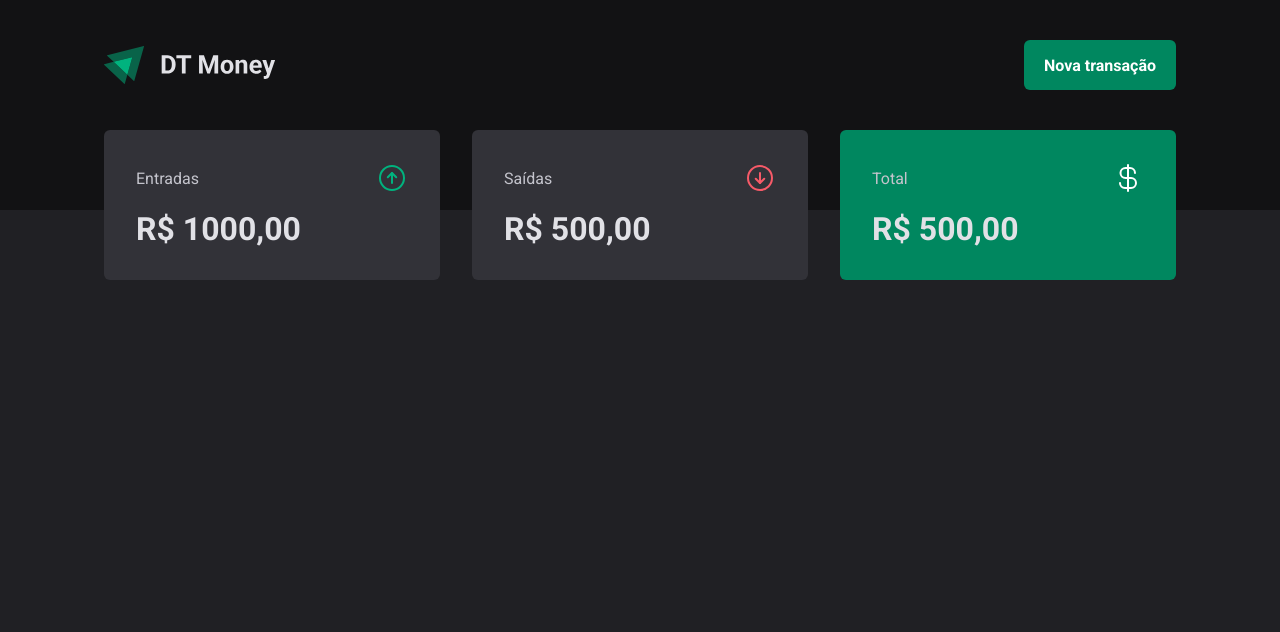
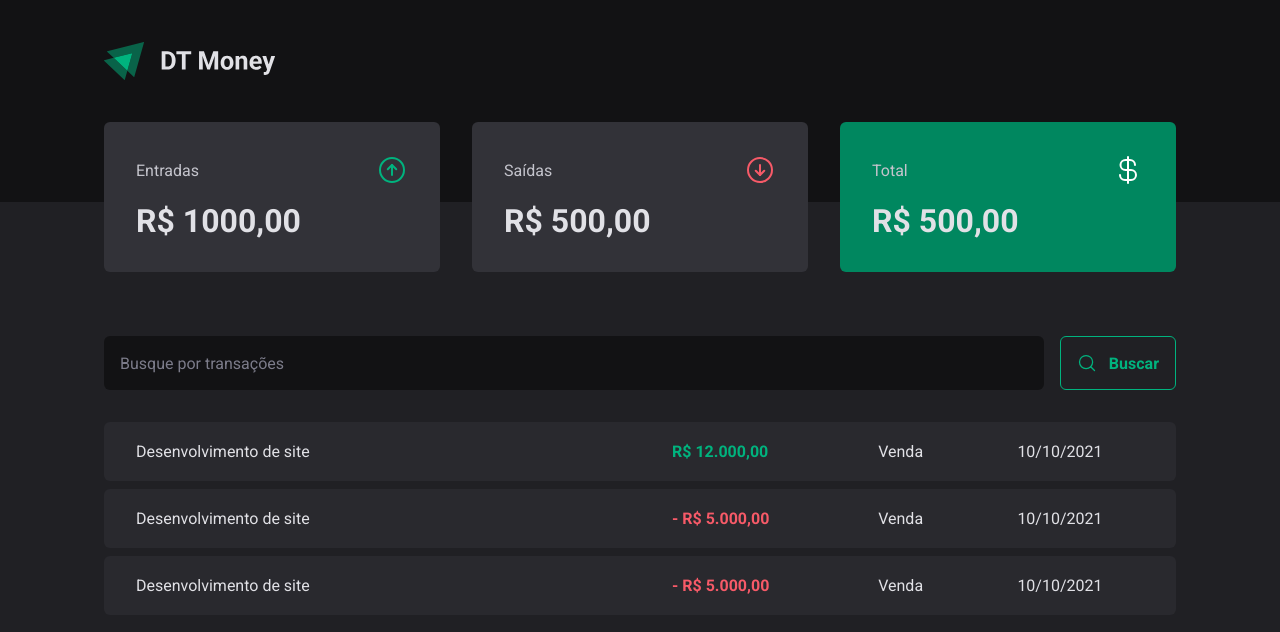
Before and after one commit to VitorFernandes-JS/03-dt-money, a React (Vite) app: page / in a window 1280 px wide. Shown: the top 632 px of the page. Built offline with nearby package versions, Linux system fonts and the light colour scheme.

Commit message:
feat: radix in project

```diff
--- a/package.json
+++ b/package.json
@@ -9,6 +9,7 @@
     "preview": "vite preview"
   },
   "dependencies": {
+    "@radix-ui/react-dialog": "^1.0.2",
     "phosphor-react": "^1.4.1",
     "react": "^18.2.0",
     "react-dom": "^18.2.0",
--- a/src/components/Header/index.tsx
+++ b/src/components/Header/index.tsx
@@ -1,4 +1,5 @@
 import { HeaderContainer, HeaderContent, NewTransactionButton } from "./styles";
+import * as Dialog from "@radix-ui/react-dialog";
 import logoImg from "../../assets/logo.svg";
 
 export function Header() {
@@ -6,7 +7,10 @@
     <HeaderContainer>
       <HeaderContent>
         <img src={logoImg} />
-        <NewTransactionButton>Nova transação</NewTransactionButton>
+
+        <Dialog.Root>
+
+        </Dialog.Root>
       </HeaderContent>
     </HeaderContainer>
   );
--- /dev/null
+++ b/src/pages/Transactions/components/SearchForm/index.tsx
@@ -0,0 +1,14 @@
+import { SearchFormContainer } from "./styles";
+import { MagnifyingGlass } from "phosphor-react";
+
+export function SearchForm() {
+  return (
+    <SearchFormContainer>
+      <input placeholder="Busque por transações"></input>
+      <button type="submit">
+        <MagnifyingGlass size={20} />
+        Buscar
+      </button>
+    </SearchFormContainer>
+  );
+}
--- /dev/null
+++ b/src/pages/Transactions/components/SearchForm/styles.ts
@@ -0,0 +1,40 @@
+import styled from "styled-components";
+
+export const SearchFormContainer = styled.form`
+  display: flex;
+  gap: 1rem;
+
+  input {
+    flex: 1;
+    border: 0;
+    padding: 1rem;
+    background: ${(props) => props.theme["gray-900"]};
+    color: ${(props) => props.theme["gray-300"]};
+    border-radius: 6px;
+
+    &::placeholder {
+      color: ${(props) => props.theme["gray-500"]};
+    }
+  }
+
+  button {
+    display: flex;
+    align-items: center;
+    gap: 0.75rem;
+    padding: 1rem;
+    border-radius: 6px;
+
+    border: 1px solid ${(props) => props.theme["green-300"]};
+    background: transparent;
+    color: ${(props) => props.theme["green-300"]};
+    font-weight: bold;
+    cursor: pointer;
+
+    &:hover {
+      border-color: ${(props) => props.theme["green-500"]};
+      background: ${(props) => props.theme["green-500"]};
+      color: ${(props) => props.theme["white"]};
+      transition: filter 0.2s;
+    }
+  }
+`;
--- a/src/pages/Transactions/index.tsx
+++ b/src/pages/Transactions/index.tsx
@@ -1,5 +1,11 @@
 import { Header } from "../../components/Header";
 import { Summary } from "../../components/Summary";
+import { SearchForm } from "./components/SearchForm";
+import {
+  PriceHighlight,
+  TransactionsContainer,
+  TransactionsTable,
+} from "./styles";
 
 export function Transactions() {
   return (
@@ -7,11 +13,37 @@
       <Header />
       <Summary />
 
-      <table>
-        <tbody>
-
-        </tbody>
-      </table>
+      <TransactionsContainer>
+        <SearchForm />
+        <TransactionsTable>
+          <tbody>
+            <tr>
+              <td width="50%">Desenvolvimento de site</td>
+              <td>
+                <PriceHighlight variant="income">R$ 12.000,00</PriceHighlight>
+              </td>
+              <td>Venda</td>
+              <td>10/10/2021</td>
+            </tr>
+            <tr>
+              <td width="50%">Desenvolvimento de site</td>
+              <td>
+                <PriceHighlight variant="outcome">- R$ 5.000,00</PriceHighlight>
+              </td>
+              <td>Venda</td>
+              <td>10/10/2021</td>
+            </tr>
+            <tr>
+              <td width="50%">Desenvolvimento de site</td>
+              <td>
+                <PriceHighlight variant="outcome">- R$ 5.000,00</PriceHighlight>
+              </td>
+              <td>Venda</td>
+              <td>10/10/2021</td>
+            </tr>
+          </tbody>
+        </TransactionsTable>
+      </TransactionsContainer>
     </div>
   );
 }
--- a/src/pages/Transactions/styles.ts
+++ b/src/pages/Transactions/styles.ts
@@ -0,0 +1,44 @@
+import styled from "styled-components";
+
+export const TransactionsContainer = styled.main`
+  width: 100%;
+  max-width: 1120px;
+  margin: 4rem auto 0;
+  padding: 0 1.5rem;
+`;
+
+export const TransactionsTable = styled.table`
+  width: 100%;
+  border-collapse: separate;
+  border-spacing: 0 0.5rem;
+  margin-top: 1.5rem;
+
+  td {
+    padding: 1.25rem 2rem;
+    background: ${(props) => props.theme["gray-700"]};
+
+    &:first-child {
+      border-top-left-radius: 6px;
+      border-bottom-left-radius: 6px;
+    }
+
+    &:last-child {
+      border-top-right-radius: 6px;
+      border-bottom-right-radius: 6px;
+    }
+  }
+`;
+
+interface PriceHighlightProps {
+    variant: "income" | "outcome";
+}
+
+export const PriceHighlight = styled.span<PriceHighlightProps>`
+    color: ${(props) =>
+        props.variant === "income"
+            ? props.theme["green-300"]
+            : props.theme["red-300"]};
+    font-weight: 600;
+
+
+`;
```
Also changed, not shown: 1 other file (tests, documents, lock files or other folders).
